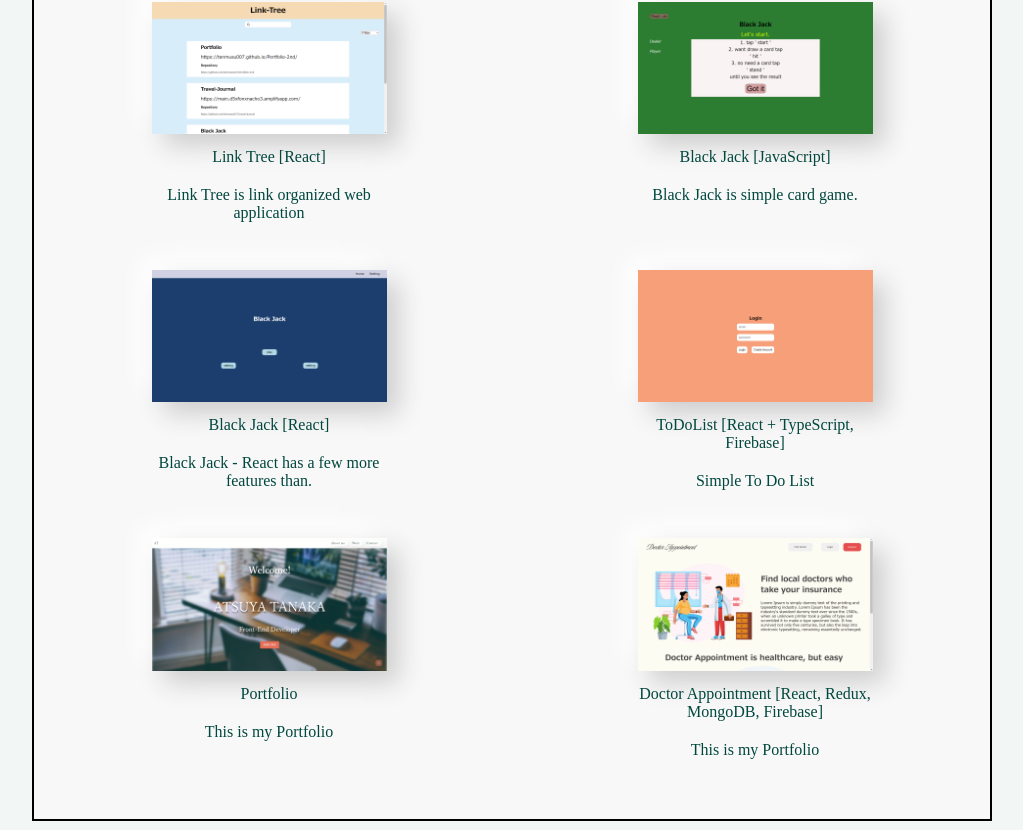
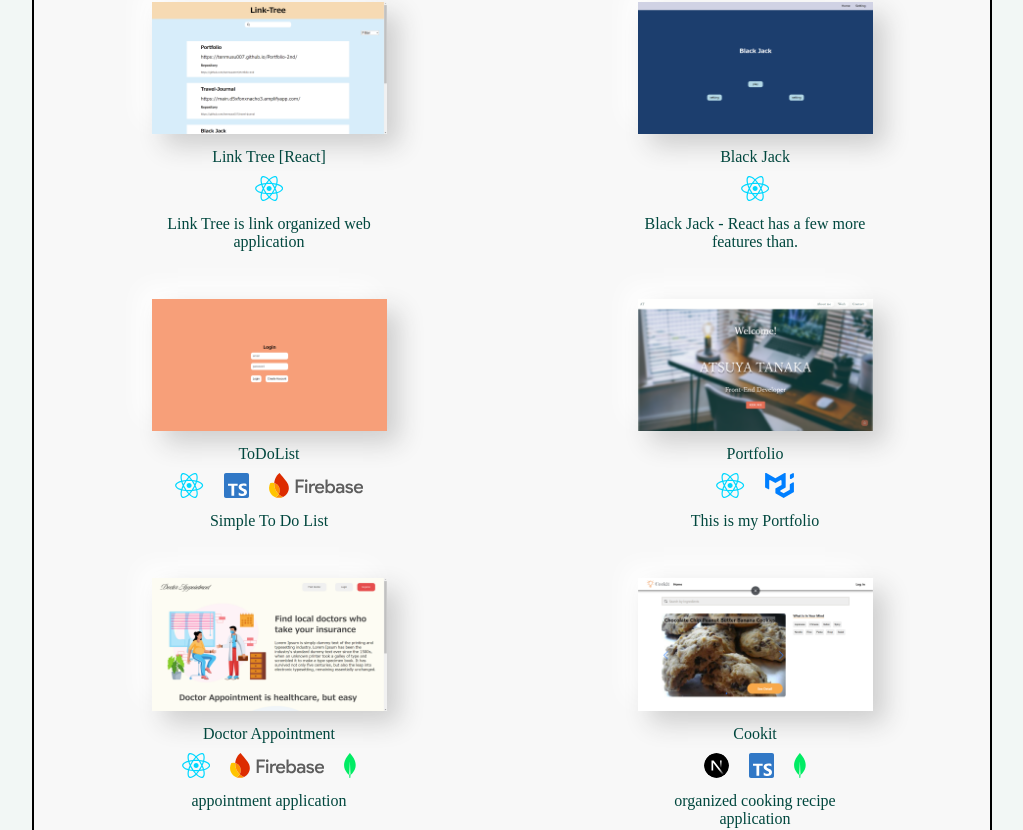
Before and after one commit to tenmusu007/portfolio-ver2, a React (Create React App) app: page / in a window 1280 px wide. Shown: the part 1105-1935 px from the top of the page, without its empty margins (128-1151 px from the left). Built offline with nearby package versions, Linux system fonts and the light colour scheme.

Commit message:
add work and change some text

```diff
--- a/src/components/DetailWork.js
+++ b/src/components/DetailWork.js
@@ -6,6 +6,7 @@ import { theme } from "../components/Home";
 import { ThemeProvider } from "@mui/material/styles";
 import ArrowBackIcon from "@mui/icons-material/ArrowBack";
 import { motion } from "framer-motion";
+import { Icon } from "@iconify/react";
 
 const DetailWork = (props) => {
 	console.log(props);
@@ -62,6 +63,13 @@ const DetailWork = (props) => {
 									</Grid>
 									<Grid item xs={12} sm={6} md={6} className='grid'>
 										<h2 className='title'>{link.title}</h2>
+										<div className='iconBox'>
+											{link.tech.map((icon, index) => {
+												return (
+													<Icon icon={icon.icon} className='icon' key={index} />
+												);
+											})}
+										</div>
 										<p className='cardtxt'>{link.desc2}</p>
 										<a href={link.work} rel='noreferrer' target='_blank'>
 											<Button
--- a/src/components/Work.js
+++ b/src/components/Work.js
@@ -4,6 +4,7 @@ import { StyledWork } from "./styles/Work.styled";
 import { Link } from "react-router-dom";
 import data from "../workData/data";
 import { useLinkContext } from "../useContext/linkContext";
+import { Icon } from "@iconify/react";
 
 export const Work = () => {
 	const { setLink } = useLinkContext();
@@ -29,6 +30,13 @@ export const Work = () => {
 									<img className='WorkImg' src={data.pic[0]} alt='workPic' />
 								</div>
 								<p className='workTxt'>{data.title}</p>
+								<div className="iconBox">
+									{data.tech.map((icon, index) => {
+										return (
+											<Icon icon={icon.icon} className='icon' key={index} />
+										);
+									})}
+								</div>
 								<p className='workTxt'>{data.desc}</p>
 							</Link>
 						</Grid>
--- a/src/components/skill/Backend.js
+++ b/src/components/skill/Backend.js
@@ -4,7 +4,13 @@ import { Icon } from '@iconify/react';
 import { StyledFrontend } from '../styles/Frontend.styled'
 
 const Backend = () => {
-  const iconArr = [{ icon: "vscode-icons:file-type-node" }, { icon: "logos:firebase" }, { icon: "logos:mongodb-icon" }, { icon: "logos:npm", width: "70px", size: "15px"}]
+  const iconArr = [
+		{ icon: "vscode-icons:file-type-node" },
+		{ icon: "logos:firebase" },
+		{ icon: "logos:mongodb-icon" },
+		{ icon: "logos:postgresql"},
+		{ icon: "logos:npm", width: "70px", size: "15px" },
+	];
   return (
     <StyledFrontend>
       <h3 className='icontitle'>Backend</h3>
--- a/src/components/skill/Frontend.js
+++ b/src/components/skill/Frontend.js
@@ -10,6 +10,7 @@ const Frontend = () => {
 		{ icon: "fontisto:jquery", color: "blue" },
 		{ icon: "logos:react" },
 		{ icon: "logos:typescript-icon" },
+		{ icon: "logos:nextjs-icon" },
 	];
   const iconArrStyle = ["logos:css-3", "vscode-icons:file-type-scss", "logos:material-ui", "logos:bootstrap"]
   return (
--- a/src/components/styles/Detail.styled.js
+++ b/src/components/styles/Detail.styled.js
@@ -16,6 +16,14 @@ export const StyledDetailWork = styled.section`
 		padding-bottom: 1rem;
 		padding: 30px;
 		text-align: left;
+	}
+	.iconBox {
+		margin-top: 15px;
+		text-align: center;
+		.icon {
+			font-size: 25px;
+			margin: 0 10px;
+		}
 	}
 	.btn {
 		margin: 20px 10px 0 10px;
--- a/src/components/styles/Work.styled.js
+++ b/src/components/styles/Work.styled.js
@@ -31,6 +31,13 @@ export const StyledWork = styled.section`
 		width: 50%;
 		margin: 0 auto;
 	}
+	.iconBox {
+		text-align: center;
+		.icon{
+			font-size: 25px;
+			margin: 0 10px;
+		}
+	}
 	.grid {
 		margin-top: 30px;
 		transition: all 0.2s ease-in-out;
--- a/src/workData/data.js
+++ b/src/workData/data.js
@@ -1,6 +1,7 @@
 const data = [
 	{
 		title: "Link Tree [React]",
+		tech: [{ icon: "logos:react" }],
 		to: "Link-Tree",
 		pic: [
 			`${process.env.PUBLIC_URL}/img/linkTree.png`,
@@ -12,21 +13,23 @@ const data = [
 		desc2:
 			"Link Tree is link organized web application. The idea came up when I wanted to see my projects easily because I was always sick of needing to go to the repository page or website I use for deploying. There are two primary functions. One of them is  Search Bar. You can search for any title of my work. The result shows up automatically when you type a letter.",
 	},
+	// {
+	// 	title: "Black Jack [JavaScript]",
+	// 	tech: [{ icon: "logos:react" }],
+	// 	to: "Black-Jack",
+	// 	pic: [
+	// 		`${process.env.PUBLIC_URL}/img/blackjack.png`,
+	// 		`${process.env.PUBLIC_URL}/img/blackjackplay.png`,
+	// 	],
+	// 	work: "https://tenmusu007.github.io/bj-var.1.0/",
+	// 	repoUrl: "https://github.com/tenmusu007/bj-var.1.0",
+	// 	desc: "Black Jack is simple card game.",
+	// 	desc2:
+	// 		"This is my first work with JavaScript. Going through this app, I learned a lot of fundamental JavaScripts. Playing the game side is pretty simple. This is almost the same as the Black Jack. Unfortunately, the betting money system and a few rules weren't implemented.  ",
+	// },
 	{
-		title: "Black Jack [JavaScript]",
-		to: "Black-Jack",
-		pic: [
-			`${process.env.PUBLIC_URL}/img/blackjack.png`,
-			`${process.env.PUBLIC_URL}/img/blackjackplay.png`,
-		],
-		work: "https://tenmusu007.github.io/bj-var.1.0/",
-		repoUrl: "https://github.com/tenmusu007/bj-var.1.0",
-		desc: "Black Jack is simple card game.",
-		desc2:
-			"This is my first work with JavaScript. Going through this app, I learned a lot of fundamental JavaScripts. Playing the game side is pretty simple. This is almost the same as the Black Jack. Unfortunately, the betting money system and a few rules weren't implemented.  ",
-	},
-	{
-		title: "Black Jack [React]",
+		title: "Black Jack ",
+		tech: [{ icon: "logos:react" }],
 		to: "Black-Jack-React",
 		pic: [
 			`${process.env.PUBLIC_URL}/img/blackjackReact.png`,
@@ -37,10 +40,15 @@ const data = [
 		repoUrl: "https://github.com/tenmusu007/blackjack-react",
 		desc: "Black Jack - React has a few more features than.",
 		desc2:
-			"I created Blackjack more quickly and with additional features than last time. In the previous Blackjack, the card pictures were managed with images, but this time I used the open source Card Api to display them. The data is passed between components by UseContext",
+			"This is simple blackjack jack game. User will play CPU. Card data come from free cards API. The data is passed between components by UseContext ",
 	},
 	{
-		title: "ToDoList [React + TypeScript, Firebase]",
+		title: "ToDoList",
+		tech: [
+			{ icon: "logos:react" },
+			{ icon: "logos:typescript-icon" },
+			{ icon: "logos:firebase" },
+		],
 		to: "TodoList-React-TypeScript",
 		pic: [
 			`${process.env.PUBLIC_URL}/img/todolist.png`,
@@ -54,6 +62,7 @@ const data = [
 	},
 	{
 		title: "Portfolio",
+		tech: [{ icon: "logos:react" }, { icon: "logos:material-ui" }],
 		to: "Portfolio",
 		pic: [
 			`${process.env.PUBLIC_URL}/img/portfolio.png`,
@@ -67,7 +76,12 @@ const data = [
 			"I'm not good at designing things. I like thinking about creating things, though. This time, I spent time on design than coding. I hope you like it.",
 	},
 	{
-		title: "Doctor Appointment [React, Redux, MongoDB, Firebase]",
+		title: "Doctor Appointment",
+		tech: [
+			{ icon: "logos:react" },
+			{ icon: "logos:firebase" },
+			{ icon: "logos:mongodb-icon" },
+		],
 		to: "Doctor Appointment",
 		pic: [
 			`${process.env.PUBLIC_URL}/img/doctor.png`,
@@ -75,9 +89,27 @@ const data = [
 		],
 		work: "https://doctor-appointment-dusky.vercel.app/home",
 		repoUrl: "http//url",
-		desc: "This is my Portfolio",
+		desc: "appointment application",
 		desc2:
-			"This is full stack web application. The porous of this application is that connecting doctor and patient. Four teammates, including me, created this project. I worked on some components and pages as a front-end engineer.",
+			"This is full stack web application. The purpose of this application is that connecting doctor and patient. Four teammates, including me, created this project. I worked on some components and pages as a front-end engineer.",
+	},
+	{
+		title: "Cookit",
+		tech: [
+			{ icon: "logos:nextjs-icon" },
+			{ icon: "logos:typescript-icon" },
+			{ icon: "logos:mongodb-icon" },
+		],
+		to: "Cookit",
+		pic: [
+			`${process.env.PUBLIC_URL}/img/cookit.png`,
+			`${process.env.PUBLIC_URL}/img/cookit2.png`,
+		],
+		work: "https://cookit-taupe.vercel.app/",
+		repoUrl: "https://github.com/tenmusu007/cook-friends/tree/main",
+		desc: "organized cooking recipe application",
+		desc2:
+			"This useful application is for everyone who wastes time thinking about today's dinner.This web application has 4pages. The fridge page, which is one of the main parts, can remember your fridge's current ingredients with the number and date when you add them. When you go home page, you will able to search any recipe by ingredients. Furthermore, when you choose one of the recipes, but you don't have a few ingredients. You can add those ingredients to the shopping list, so when you go to the supermarket, you don't need to remember the ingredients you need to buy for your dinner, Just open the ShoppingList page. You will see what you need  for tonight. There are many recipes on Coookit because we use Spoonacular API for getting recipes.",
 	},
 ];
 export default data
```
Also changed, not shown: public/img/cookit.png (added), public/img/cookit2.png (added).
